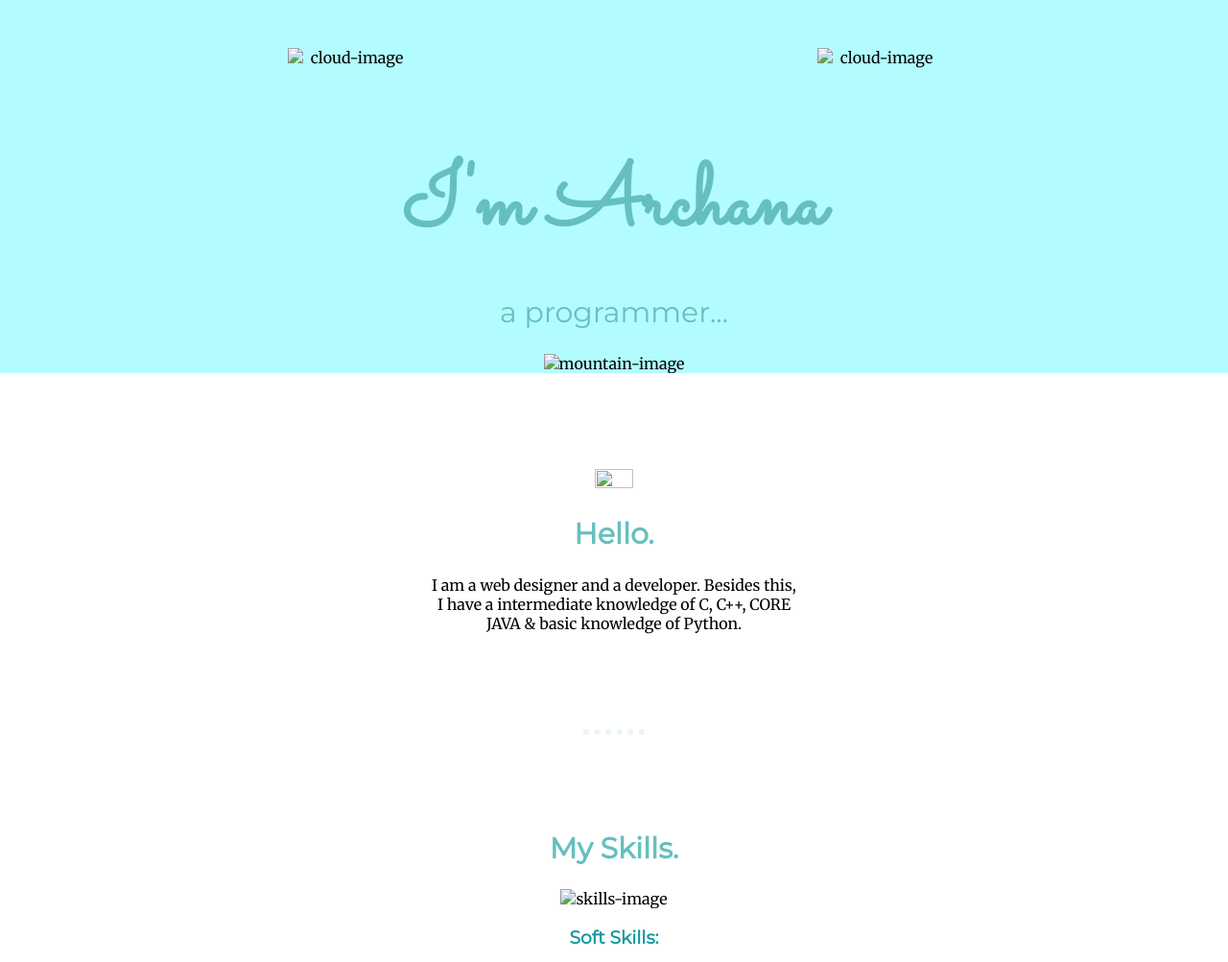
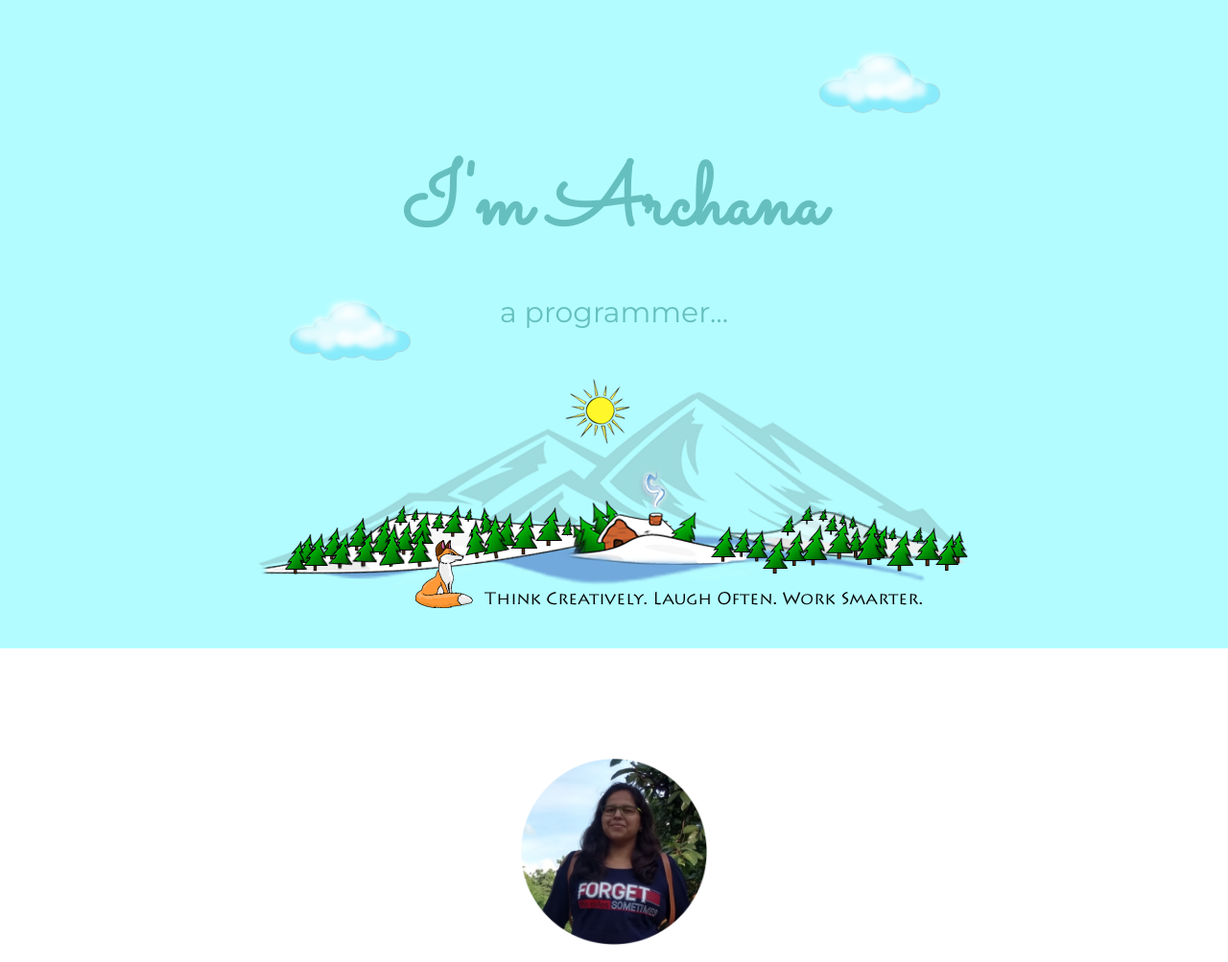
Before and after one commit to archi95/PERSsiteFF, a plain HTML site: page index.html in a window 1280 px wide. Shown: the top 1003 px of the page at 96% size. Drawn offline with Linux system fonts and the light colour scheme; files that its build step writes are made by us from their sources; a web font is replaced by a local one.

Commit message:
Add files via upload

```diff
--- a/index.html
+++ b/index.html
@@ -3,23 +3,23 @@
   <head>
     <meta charset="utf-8">
     <title>Archana Mawale</title>
-    <link rel="stylesheet" href="css/styles.css">
+    <link rel="stylesheet" href="styles.css">
     <link rel="icon" href="favicon.ico">
     <link href="https://fonts.googleapis.com/css?family=Liu+Jian+Mao+Cao|Merriweather|Montserrat|Sacramento&display=swap" rel="stylesheet">
   </head>
   <body>
     <div class="top-container">
-      <img class="top-cloud" src="CSS IMAGES/cloud.png" alt="cloud-image" width="10%" height="10%">
+      <img class="top-cloud" src="cloud.png" alt="cloud-image" width="10%" height="10%">
       <h1>I'm Archana</h1>
       <h2 class="subtitle">a programmer...</h2>
-      <img class="bottom-cloud" src="CSS IMAGES/cloud.png" alt="cloud-image" width="10%" height="10%">
-      <img src="CSS IMAGES/mm.png" alt="mountain-image">
+      <img class="bottom-cloud" src="cloud.png" alt="cloud-image" width="10%" height="10%">
+      <img src="mm.png" alt="mountain-image">
 
     </div>
 
     <div class="middle-container">
       <div class="profile">
-        <img src="CSS IMAGES/archi.jpg" height="17.5%" width="17.5%" alt="">
+        <img src="archi.jpg" height="17.5%" width="17.5%" alt="">
         <h2>Hello.</h2>
         <p class="intro">I am a web designer and a developer. Besides this, I have a intermediate knowledge of C, C++, CORE JAVA & basic knowledge of Python. </p>
       </div>
@@ -27,7 +27,7 @@
       <div class="skills">
         <h2>My Skills.</h2>
         <div class="skill-row">
-          <img class="" src="CSS IMAGES/skills.png" alt="skills-image">
+          <img class="" src="skills.png" alt="skills-image">
           <h3>Soft Skills:</h3>
           <p>Communication&nbsp&nbsp|&nbsp&nbspStrong work ethic&nbsp&nbsp|&nbsp&nbspLeadership</p>
         </div>
@@ -39,7 +39,7 @@
       </div>
       <hr class="hr">
       <div class="contact-me">
-          <img class="" src="CSS IMAGES/consultant.png" height="15%" width="15%" alt="">
+          <img class="" src="consultant.png" height="15%" width="15%" alt="">
         <h2>Get In Touch!!</h2>
         <h3>You can find me on social networking sites listed below!!</h3>
         <p>For further queries, drop a message or mail me @</p><br><br>
```
Also changed, not shown: favicon.ico (added), skills.png (added).
